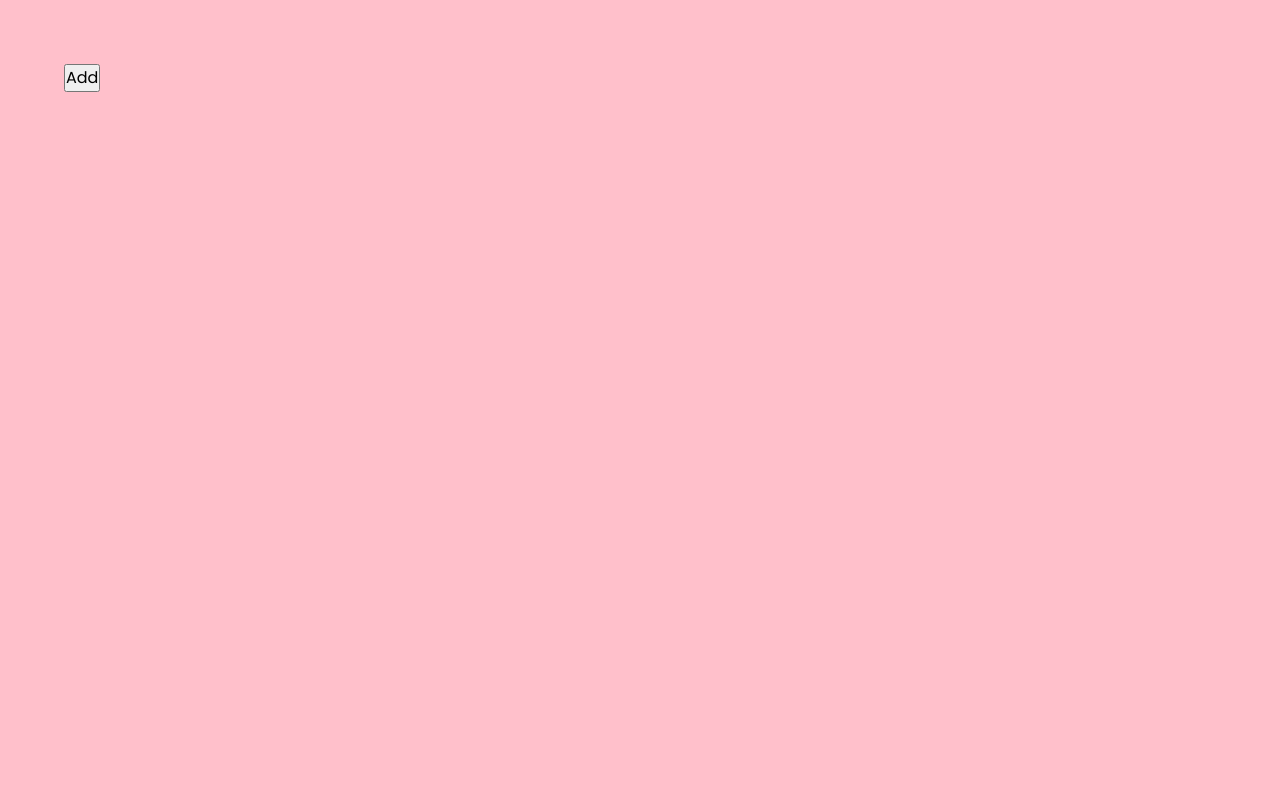
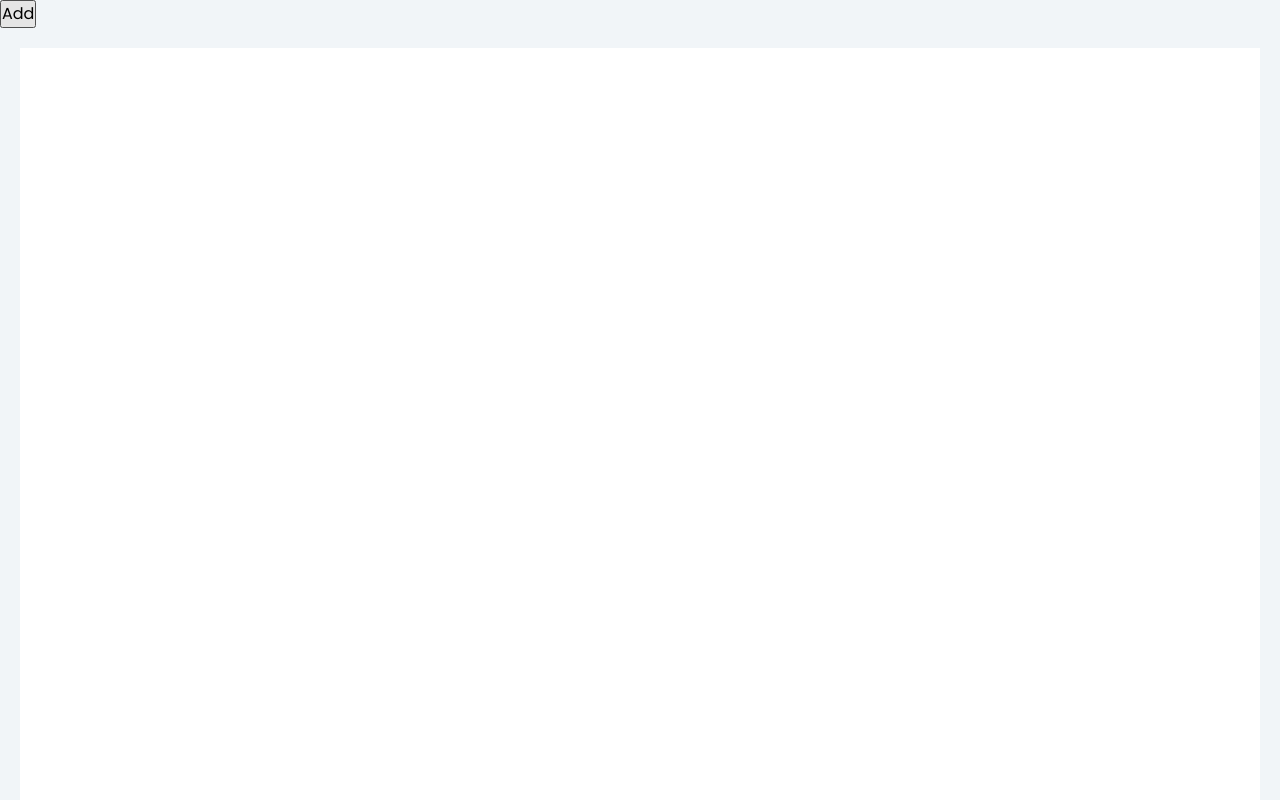
Before and after one commit to ivantelizhenko/insiders__test2, a React (Vite) app: page /app in a window 1280 px wide. Built offline with nearby package versions, Linux system fonts and the light colour scheme.

Commit message:
трішечки додав стиль

```diff
--- a/src/pages/Draggable.tsx
+++ b/src/pages/Draggable.tsx
@@ -7,11 +7,12 @@ import { Link } from 'react-router';
 
 const Wrapper = styled(Link)`
   padding: 16px 20px 16px 46px;
-  border-radius: 4px;
   height: 48px;
   width: fit-content;
 
-  background-color: #e5e5e5;
+  cursor: pointer;
+  color: hsla(214, 6%, 53%, 1);
+  background-color: #fff;
   display: flex;
   gap: 2.4rem;
   align-items: center;
@@ -22,7 +23,8 @@ const Wrapper = styled(Link)`
   font-weight: 500;
 
   &:hover {
-    background-color: hsla(204, 29%, 97%, 1);
+    background-color: hsla(206, 33%, 96%, 1);
+    color: #000;
     cursor: pointer;
   }
 
--- a/src/pages/Navigation.tsx
+++ b/src/pages/Navigation.tsx
@@ -21,10 +21,10 @@ import { useTabs } from '../store/TabsContext';
 import Page from './Page';
 
 const StyledNavigation = styled.div`
-  padding: 6.4rem;
-  background: pink;
+  background: hsla(206, 33%, 96%, 1);
   height: 100%;
   max-width: 100%;
+  overflow: clip;
 `;
 
 const Wrapper = styled.div`
--- a/src/pages/Page.tsx
+++ b/src/pages/Page.tsx
@@ -1,9 +1,26 @@
 import { useParams } from 'react-router';
+import styled from 'styled-components';
+
+const Wrapper = styled.div`
+  padding: 20px;
+  overflow: auto;
+  height: 100%;
+`;
+
+const StyledPage = styled.div`
+  background-color: #fff;
+  height: 100%;
+  width: 100%;
+`;
 
 function Page() {
   const { userId } = useParams();
 
-  return <div>{userId}</div>;
+  return (
+    <Wrapper>
+      <StyledPage>{userId}</StyledPage>
+    </Wrapper>
+  );
 }
 
 export default Page;
```
Also changed, not shown: 1 other file (tests, documents, lock files or other folders).
